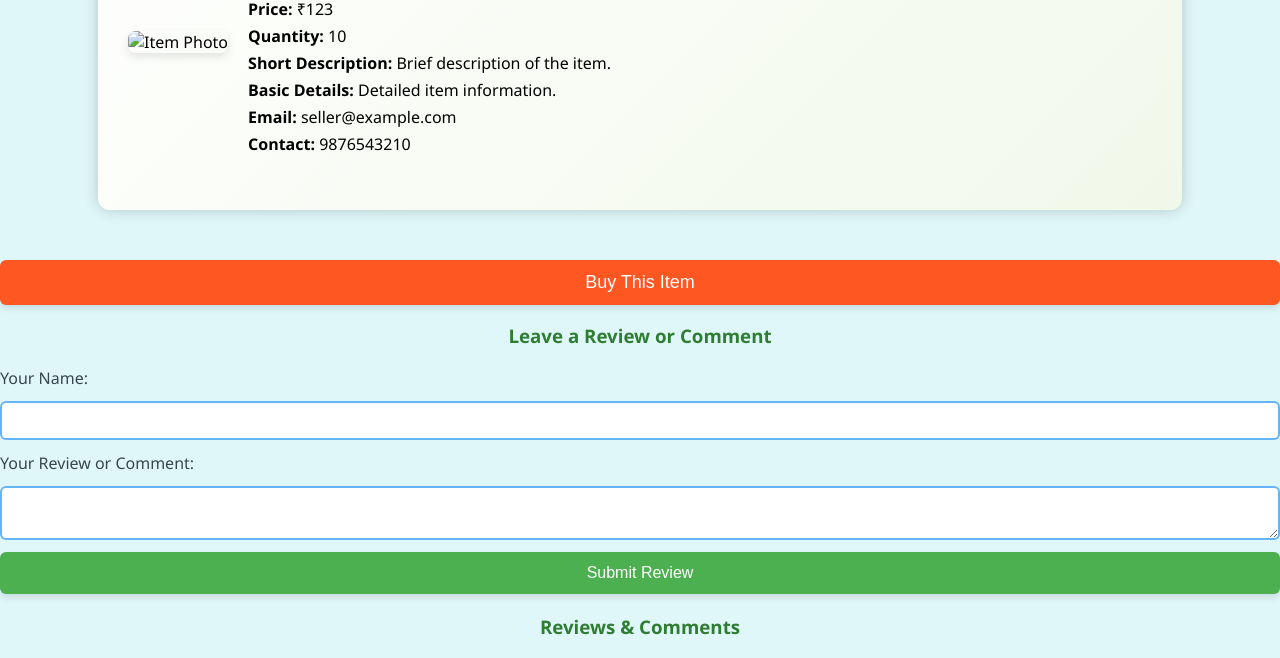
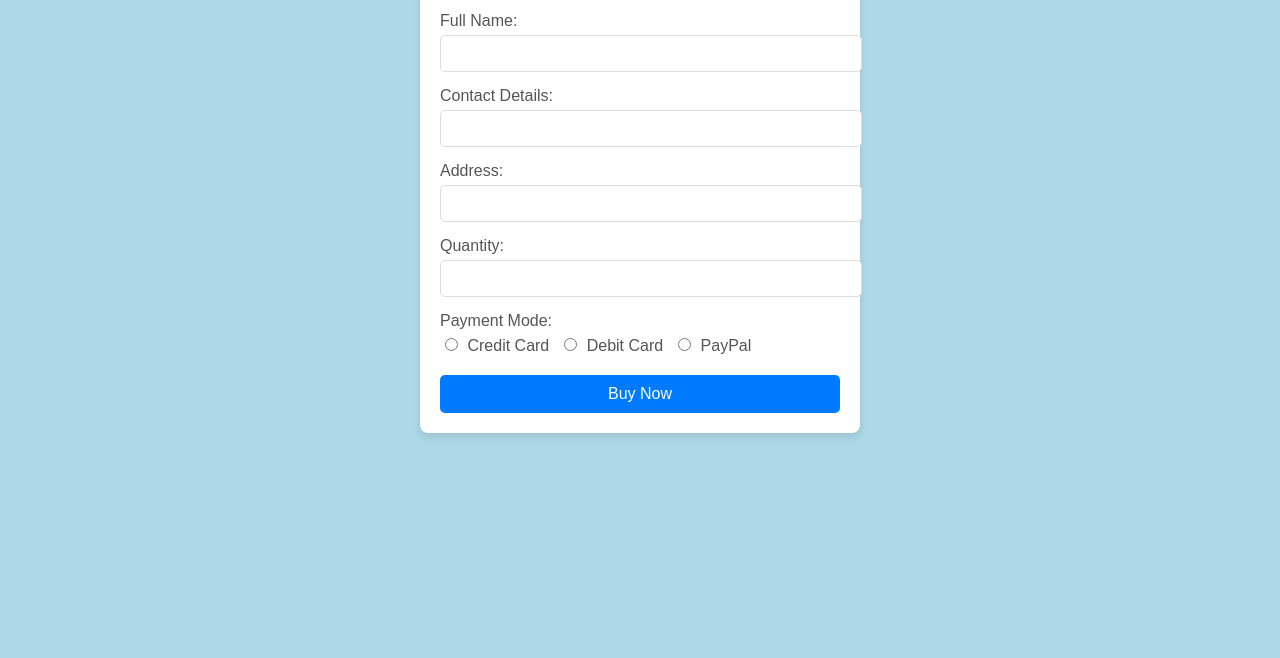
Before and after one commit to aeshaladani/HackThisFall, a website: page public/buy.html in a window 1280 px wide. Shown: the part 221-879 px from the top of the page. After the commit the page ends 800 px from the top, so only its background shows below. Drawn offline with Linux system fonts and the light colour scheme.

Commit message:
Completed

```diff
--- a/public/buy.html
+++ b/public/buy.html
@@ -3,45 +3,151 @@
 <head>
     <meta charset="UTF-8">
     <meta name="viewport" content="width=device-width, initial-scale=1.0">
-    <title>Item Details</title>
-    <link rel="stylesheet" href="buy.css">
+    <title>Buy Now</title>
+    <style>
+        /* Basic styling for the form */
+        body {
+            font-family: Arial, sans-serif;
+            background-color: lightblue;
+            display: flex;
+            align-items: center;
+            justify-content: center;
+            min-height: 100vh;
+            margin: 0;
+        }
+
+        .buy-now-container {
+            width: 400px;
+            padding: 20px;
+            background-color: white;
+            border-radius: 8px;
+            box-shadow: 0 4px 8px rgba(0, 0, 0, 0.1);
+        }
+
+        .buy-now-container h2 {
+            text-align: center;
+            color: #333;
+        }
+
+        .form-group {
+            margin-bottom: 15px;
+        }
+
+        .form-group label {
+            display: block;
+            margin-bottom: 5px;
+            color: #555;
+        }
+
+        .form-group input, .form-group select {
+            width: 100%;
+            padding: 10px;
+            border: 1px solid #ddd;
+            border-radius: 5px;
+        }
+
+        .form-group input[type="radio"] {
+            width: auto;
+            margin-right: 5px;
+        }
+
+        .form-group .radio-group {
+            display: flex;
+            gap: 10px;
+        }
+
+        .buy-now-btn {
+            width: 100%;
+            padding: 10px;
+            background-color: #007bff;
+            color: white;
+            border: none;
+            border-radius: 5px;
+            font-size: 16px;
+            cursor: pointer;
+        }
+
+        .buy-now-btn:hover {
+            background-color: #0056b3;
+        }
+
+        /* Success message */
+        .success-message {
+            display: none;
+            color: green;
+            font-weight: bold;
+            text-align: center;
+            margin-top: 15px;
+        }
+    </style>
 </head>
 <body>
-    <div class="item-container">
-        <h1>Item Details</h1>
-        <div class="item-details">
-            <img id="itemPhoto" src="item-image.jpg" alt="Item Photo">
-            <div class="details-text">
-                <h2 id="itemName">Item Name</h2>
-                <p><strong>Price:</strong> ₹<span id="itemPrice">123</span></p>
-                <p><strong>Quantity:</strong> <span id="itemQuantity">10</span></p>
-                <p><strong>Short Description:</strong> <span id="itemShortDescription">Brief description of the item.</span></p>
-                <p><strong>Basic Details:</strong> <span id="itemBasicDetails">Detailed item information.</span></p>
-                <p><strong>Email:</strong> <span id="itemEmail">seller@example.com</span></p>
-                <p><strong>Contact:</strong> <span id="itemContact">9876543210</span></p>
-            </div>
-        </div>
+        <div class="buy-now-container">
+            <h2>Buy Now</h2>
+            <form id="buyNowForm">
+                <div class="form-group">
+                    <label for="name">Full Name:</label>
+                    <input type="text" id="name" name="name" required>
+                </div>
+                <div class="form-group">
+                    <label for="cn">Contact Details:</label>
+                    <input type="integer" id="cn" name="cn" required>
+                </div>
+
+                <div class="form-group">
+                    <label for="address">Address:</label>
+                    <input type="text" id="address" name="address" required>
+                </div>
+
+
+
+                <div class="form-group">
+                    <label for="quantity">Quantity:</label>
+                    <input type="number" id="quantity" name="quantity" min="1" max="100" required>
+                </div>
+
+                <div class="form-group">
+                    <label>Payment Mode:</label>
+                    <div class="radio-group">
+                        <label><input type="radio" name="payment" value="Credit Card" required> Credit Card</label>
+                        <label><input type="radio" name="payment" value="Debit Card" required> Debit Card</label>
+                        <label><input type="radio" name="payment" value="PayPal" required> PayPal</label>
+                    </div>
+                </div>
+
+                <button type="button" class="buy-now-btn" onclick="submitForm()">Buy Now</button>
+                <p class="success-message" id="successMessage">Your order has been placed successfully!</p>
+            </form>
+
     </div>
 
-    <!-- Buy Button -->
-    <button id="buyButton" onclick="buyItem()">Buy This Item</button>
+    <script>
+        // JavaScript function to handle form submission
+        function submitForm() {
+            const name = document.getElementById("name").value;
+            const address = document.getElementById("address").value;
+            const quantity = document.getElementById("quantity").value;
+            const paymentMethods = document.getElementsByName("payment");
+            let selectedPayment = '';
 
-    <h3>Leave a Review or Comment</h3>
-    <form id="reviewForm">
-        <label for="reviewerName">Your Name:</label>
-        <input type="text" id="reviewerName" required>
+            // Loop to find the selected payment mode
+            for (const method of paymentMethods) {
+                if (method.checked) {
+                    selectedPayment = method.value;
+                    break;
+                }
+            }
 
-        <label for="reviewText">Your Review or Comment:</label>
-        <textarea id="reviewText" required></textarea>
+            if (name && address && quantity && selectedPayment) {
+                // Simulating form submission
+                document.getElementById("successMessage").style.display = "block";
 
-        <button type="submit">Submit Review</button>
-    </form>
-
-    <div id="reviewList">
-        <h3>Reviews & Comments</h3>
-        <ul id="reviewListDetails"></ul>
-    </div>
-
-    <script src="buy.js"></script>
+                // Clear the form after submission
+                document.getElementById("buyNowForm").reset();
+            } else {
+                alert("Please fill in all the fields.");
+            }
+        }
+    </script>
 </body>
 </html>
--- a/public/buy.js
+++ b/public/buy.js
@@ -12,7 +12,7 @@ if (itemId) {
 function fetchItemData(itemId) {
     // Sample data (replace with actual API call or database query)
     const sampleItemData = {
-        item_name: "Eco-Friendly Bag",
+        item_name: ,
         item_price: "500",
         item_quantity: "10",
         item_shortDescription: "A biodegradable bag made from sustainable materials.",
```
Also changed, not shown: public/index.html (+3 -3 lines).
